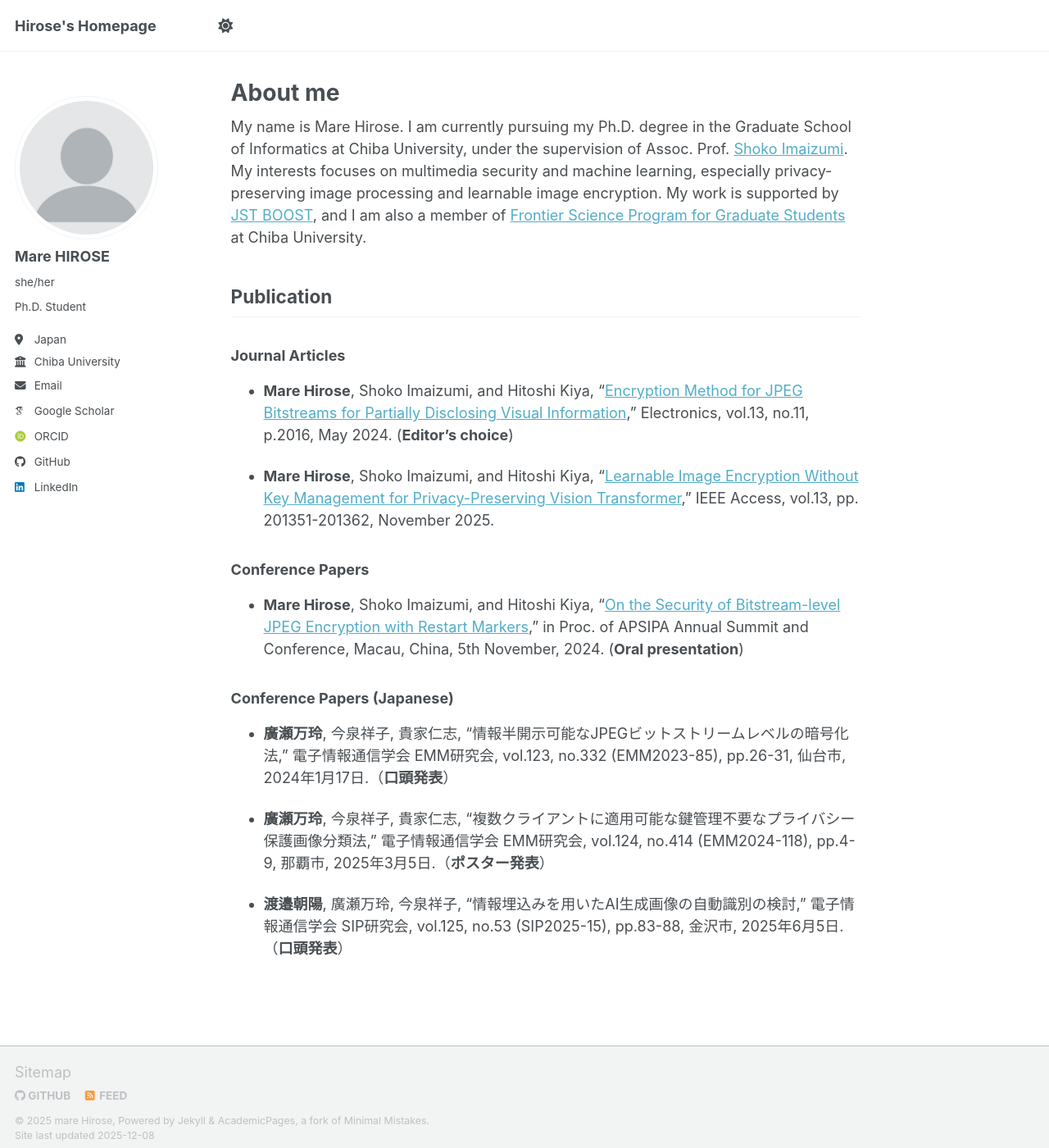
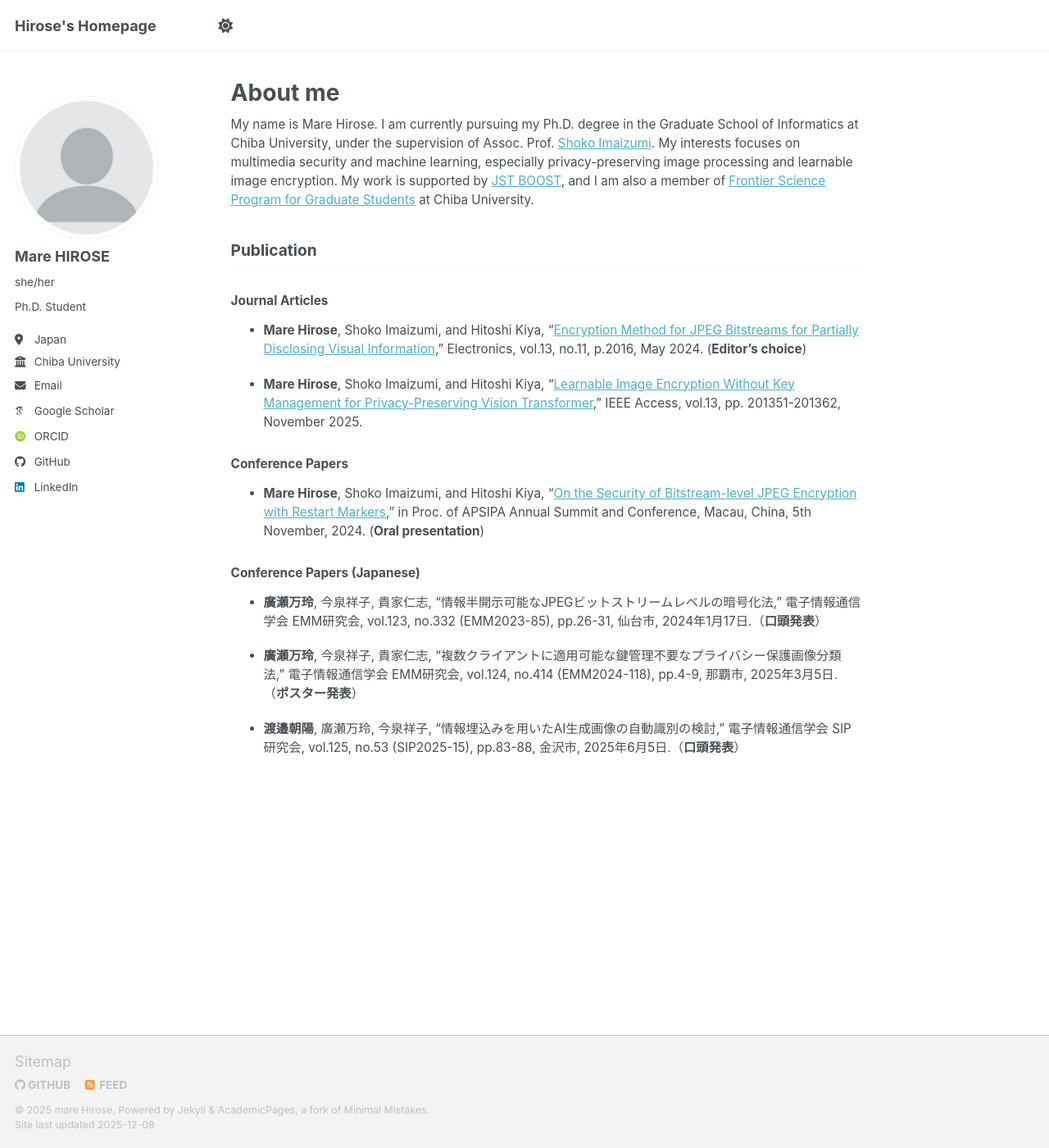
Before and after one commit to hirose-mare/.github.io, a Jekyll site: the page built from _pages/about.md, in a window 1280 px wide and 1400 px high. Shown: the whole window at 82% size. Built offline with Jekyll 4.4.1, drawn with Linux system fonts in a browser that asks for light colours; some web fonts are replaced; a script bundle is joined from its source files by our own code; library files that are not in the unit come from our copies.

Commit message:
Modify font size in main.scss
Adjust font size for page content.

```diff
--- a/assets/css/main.scss
+++ b/assets/css/main.scss
@@ -41,3 +41,7 @@
     "vendor/font-awesome/solid",
     "vendor/font-awesome/brands"
 ;
+
+.page__content {
+  font-size: 0.85rem;  // 小さくしたい度合いに応じて 0.85〜0.95 くらいで調整
+}
```
